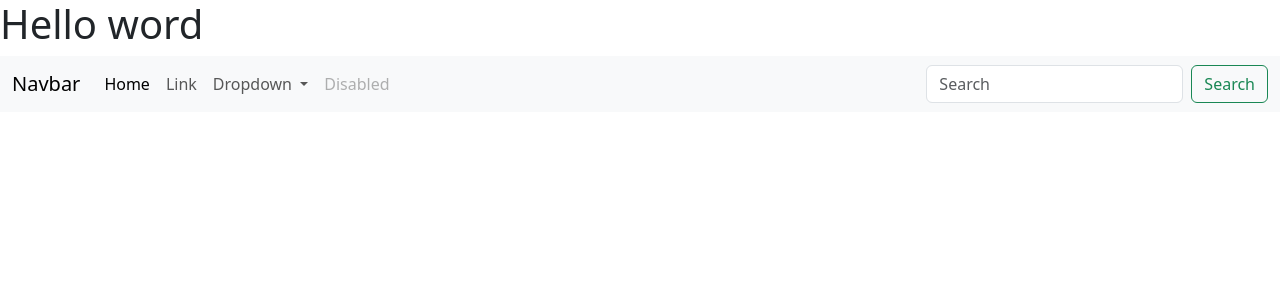
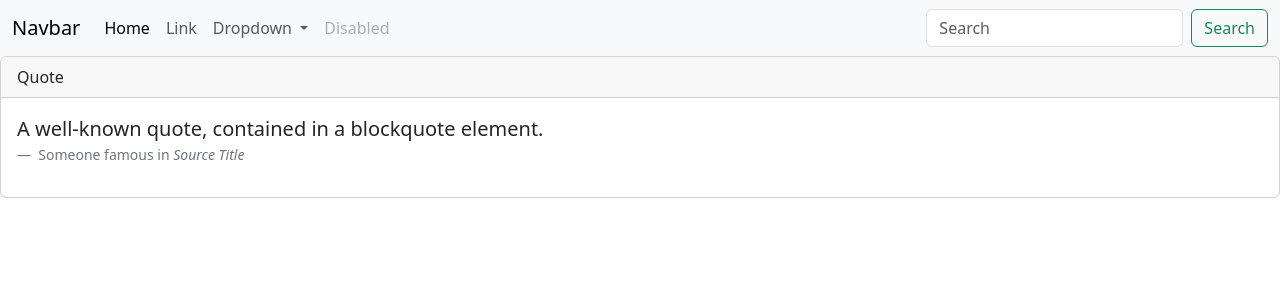
Before and after one commit to Samanta00/Workshops, an Angular app in the folder Frontend/workshops/: page / in a window 1280 px wide. Shown: the top 300 px of the page. Built offline with nearby package versions, Linux system fonts and the light colour scheme.

Commit message:
chore: chamando cabeçalho e rodapé na inicialização

```diff
--- a/Frontend/workshops/src/app/app.html
+++ b/Frontend/workshops/src/app/app.html
@@ -8,16 +8,13 @@
 <!-- * * * * * * * * * * * * * * * * * * * * * * * * * * * * * * * -->
 
 
-<main class="main">
-  <h1>Hello word</h1>
-  <app-navbar></app-navbar>
-  <div class="content">
-    <div class="left-side">
+<app-navbar></app-navbar>
 
-    </div>
+<router-outlet></router-outlet>
 
-  </div>
-</main>
+<app-footer></app-footer>
+
+
 
 <!-- * * * * * * * * * * * * * * * * * * * * * * * * * * * * * * * * -->
 <!-- * * * * * * * * * * * The content above * * * * * * * * * * * * -->
```
